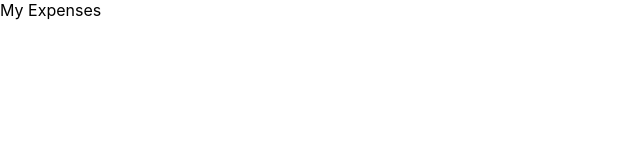
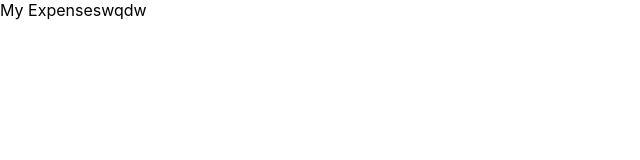
Before and after one commit to rohitguta2432/my-expense-ui, a React (Create React App) app: page / in a window 1280 px wide. Shown: the top 160 px of the page, without its empty margins (0-640 px from the left). Built offline with nearby package versions, Linux system fonts and the light colour scheme.

Commit message:
modified

```diff
--- a/src/App.js
+++ b/src/App.js
@@ -4,7 +4,7 @@ import './App.css';
 function App() {
   return (
   <>
-    My Expenses
+    My Expenseswqdw
   </>
   );
 }
```
